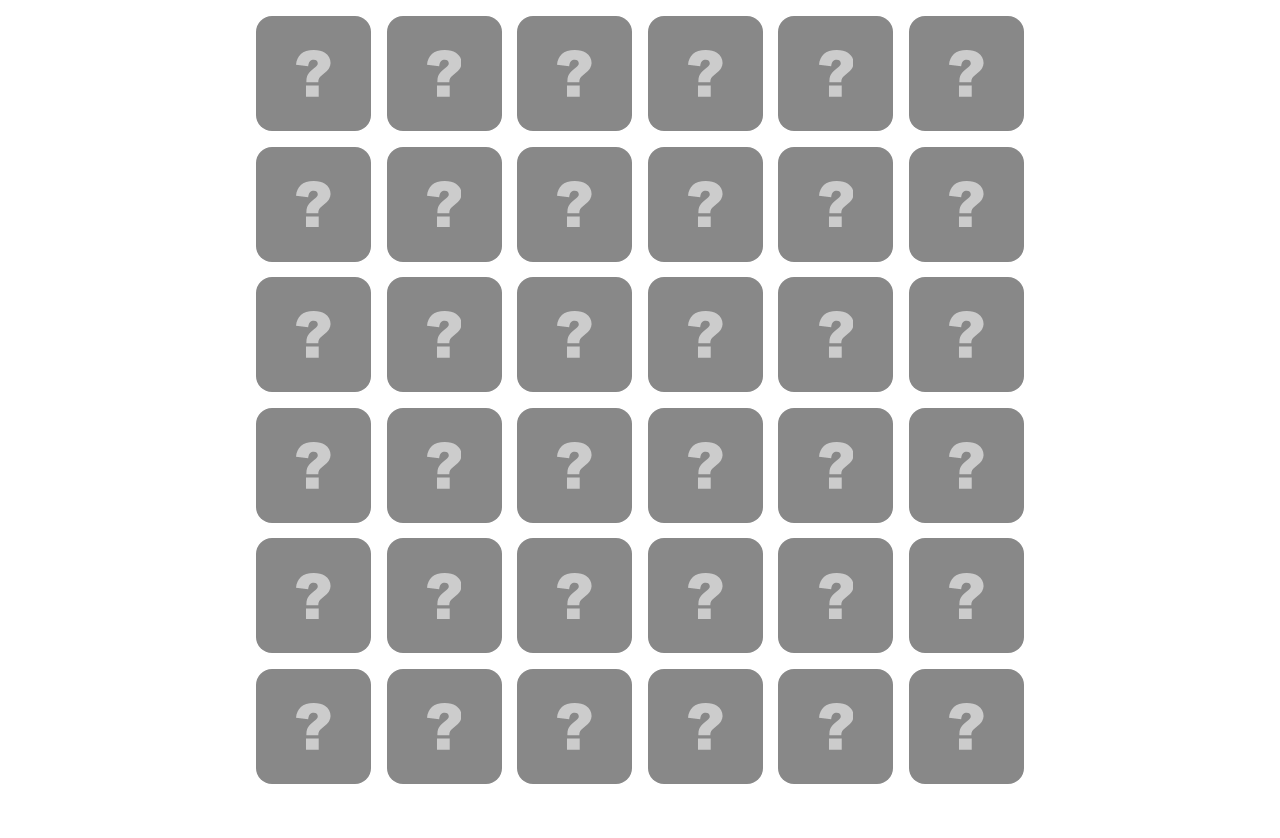
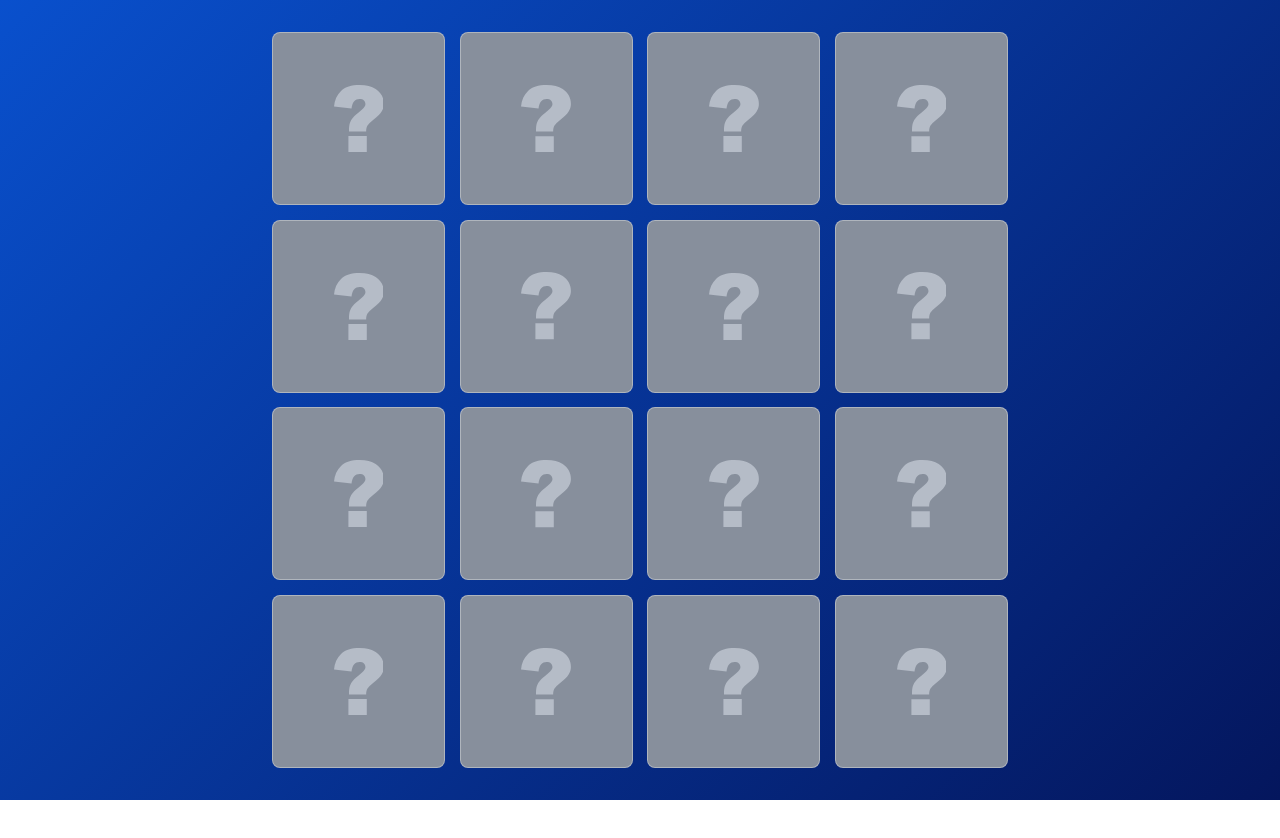
Before and after one commit to gabriel-dp/Memory_Languages, a React (Vite) app: page / in a window 1280 px wide. Shown: the top 838 px of the page. After the commit the page ends 800 px from the top, so only its background shows below. Built offline with nearby package versions, Linux system fonts and the light colour scheme.

Commit message:
🎨 Updating game style

```diff
--- a/src/components/LanguageCard/index.tsx
+++ b/src/components/LanguageCard/index.tsx
@@ -18,7 +18,7 @@ export default function LanguageCard(props: CardProps) {
 	return (
 		<CardContainer onClick={() => props.onClick()} isFlipped={props.isFlipped} isActive={props.isActive}>
 			<BackCard>
-				<QuestionMark />
+				<QuestionMark fill="#b5bcc7" />
 			</BackCard>
 			<FrontCard>{Icon}</FrontCard>
 		</CardContainer>
--- a/src/components/LanguageCard/styles.ts
+++ b/src/components/LanguageCard/styles.ts
@@ -8,8 +8,7 @@ interface ContainerProps {
 const CardForm = css`
 	width: 100%;
 	height: 100%;
-	border-radius: 1rem;
-	padding: 35%;
+	border-radius: 0.5rem;
 
 	display: flex;
 	align-items: center;
@@ -37,13 +36,18 @@ export const CardContainer = styled.div<ContainerProps>`
 export const BackCard = styled.div`
 	${CardForm}
 	transform: rotateY(0deg);
+	z-index: 2;
+	padding: 35%;
 
-	background-color: #888;
+	background: linear-gradient(135deg, #878f9c, #878f9c);
+	border: 1px solid #ffffff55;
 `;
 
 export const FrontCard = styled.div`
 	${CardForm}
 	transform: rotateY(180deg);
+	padding: 30%;
 
-	background-color: #aaa;
+	background: linear-gradient(135deg, #cccccccc, #ffffffcc);
+	border: 1px solid #ffffffaa;
 `;
--- a/src/pages/MemoryGame/index.tsx
+++ b/src/pages/MemoryGame/index.tsx
@@ -5,11 +5,11 @@ import gameElements from "../../data/gameElements";
 import { modes } from "../../data/gameOptions";
 import LanguageCard from "../../components/LanguageCard";
 
-import { Screen, CardsContainer } from "./styles";
+import { ScreenWrapper, CardsContainer } from "./styles";
 
 const shuffle = (dimension: number, elements: elementType[]) => {
 	const totalCards = dimension ** 2;
-	const selectedOptions = elements.slice(0, totalCards / 2);
+	const selectedOptions = elements.sort(() => Math.random() - 0.5).slice(0, totalCards / 2);
 	const ObjectCards: cardType[] = selectedOptions.map((elem) => {
 		const object: cardType = {
 			element: elem,
@@ -30,7 +30,7 @@ function timeout(delay: number) {
 }
 
 export default function MemoryGame() {
-	const [dimension, setDimension] = useState<number>(modes.hard);
+	const [dimension, setDimension] = useState<number>(modes.easy);
 
 	type gameCard = cardType | null;
 	const [first, setFirst] = useState<gameCard>(null);
@@ -65,7 +65,7 @@ export default function MemoryGame() {
 				(index) => index !== shuffledCards.indexOf(first) && index !== shuffledCards.indexOf(second)
 			);
 			setActive(newActive);
-			delayedFlip(0);
+			delayedFlip(100);
 			return;
 		}
 
@@ -73,7 +73,7 @@ export default function MemoryGame() {
 	}, [first, second]);
 
 	return (
-		<Screen>
+		<ScreenWrapper>
 			<CardsContainer dimension={dimension}>
 				{shuffledCards.map((card, index) => (
 					<LanguageCard
@@ -85,6 +85,6 @@ export default function MemoryGame() {
 					/>
 				))}
 			</CardsContainer>
-		</Screen>
+		</ScreenWrapper>
 	);
 }
--- a/src/pages/MemoryGame/styles.ts
+++ b/src/pages/MemoryGame/styles.ts
@@ -1,21 +1,23 @@
 import styled from "styled-components";
-
-export const Screen = styled.div`
-	width: 100%;
-
-	display: flex;
-	justify-content: center;
-	align-items: center;
-`;
 
 interface ContainerProps {
 	dimension: number;
 }
 
+export const ScreenWrapper = styled.div`
+	height: 100vh;
+	width: 100%;
+	background: linear-gradient(135deg, #0950cd, #04165d);
+	display: flex;
+	justify-content: center;
+	align-items: center;
+	overflow: hidden;
+`;
+
 export const CardsContainer = styled.div<ContainerProps>`
 	width: max(min(100vh, 100%), 25rem);
 	aspect-ratio: 1;
-	padding: 1rem;
+	padding: 2rem;
 
 	display: grid;
 	grid-template-columns: ${(props) => `repeat(${props.dimension}, 1fr)`};
```
Also changed, not shown: src/assets/question-mark.svg.
